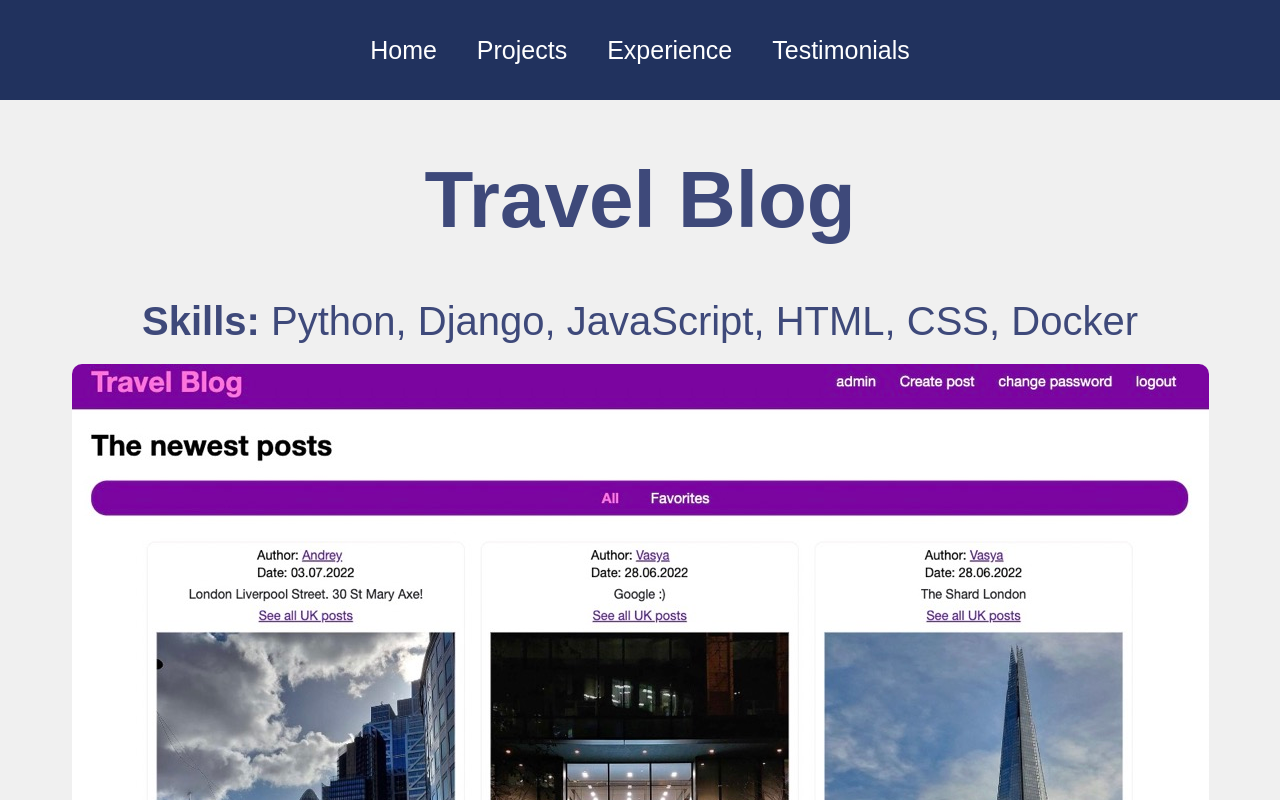
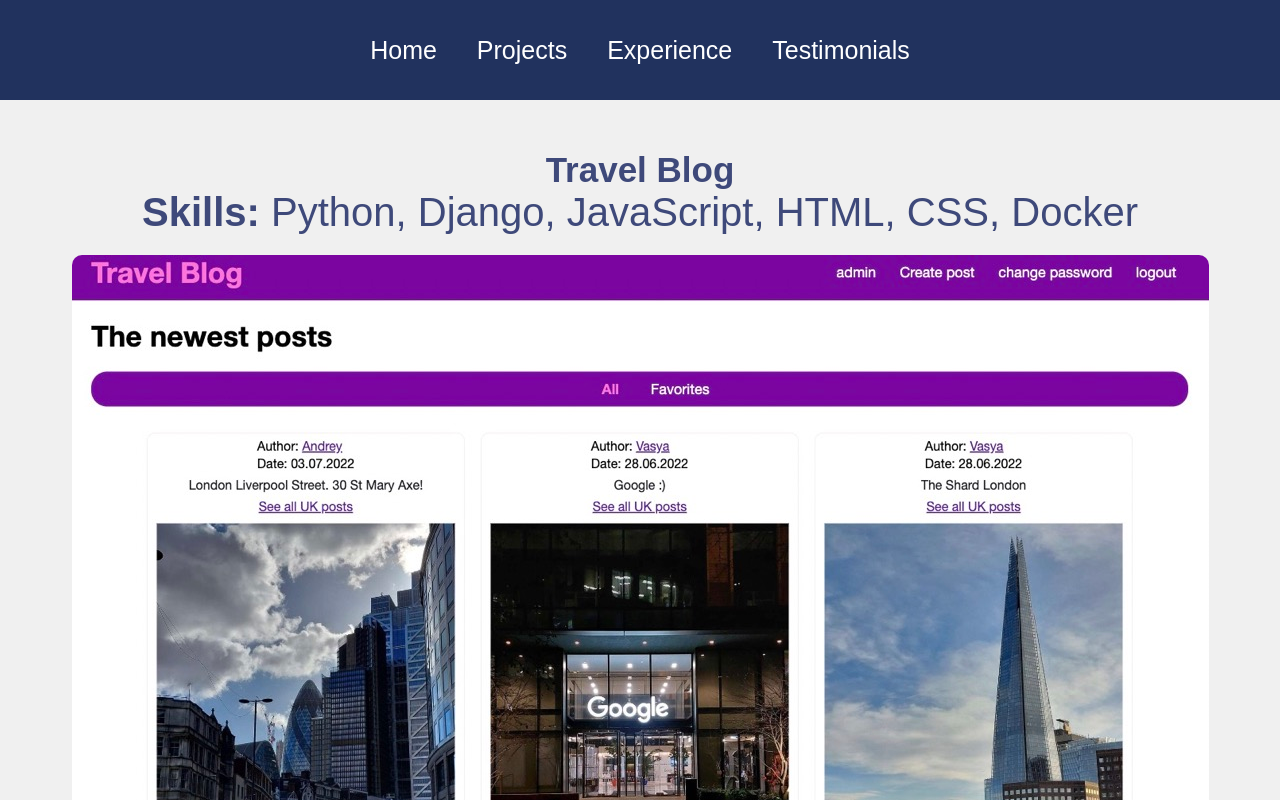
Before and after one commit to RA404/-react-portfolio, a React (Create React App) app: page /project/1 in a window 1280 px wide. Shown: the top 800 px of the page. Built offline with nearby package versions, Linux system fonts and the light colour scheme.

Commit message:
fix project item css

```diff
--- a/src/pages/ProjectDisplay.js
+++ b/src/pages/ProjectDisplay.js
@@ -22,7 +22,7 @@ function ProjectDisplay() {
 
     return (
         <div className='project'>
-            <h1>{project.name}</h1>
+            <h1 className='project__title'>{project.name}</h1>
             <p className='project__skills'><b>Skills:</b> {project.skills}</p>
             {descElement}
             <img src={project.image} alt={project.name} />
```
